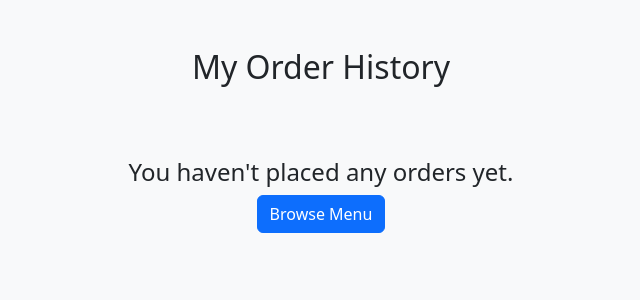
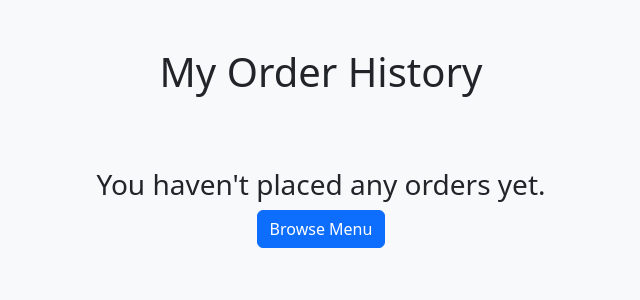
Before and after one commit to Thejan22/restaurant-ordering-system, a Django app: template templates/accounts/order_history.html in a window 1280 px wide. Shown: the part 56-356 px from the top of the page, without its empty margins (319-959 px from the left). Run offline with Django 5.2, Linux system fonts and the light colour scheme; the template is opened without the code that fills it, so the values that code supplies are empty; some libraries are stand-ins or nearby versions.

Commit message:
Update order history template for improved layout

```diff
--- a/templates/accounts/order_history.html
+++ b/templates/accounts/order_history.html
@@ -4,7 +4,7 @@
 
 {% block content %}
 <div class="container my-5">
-    <h2 class="text-center mb-4">My Order History</h2>
+    <h1 class="text-center mb-4">My Order History</h1>
 
     {% if orders %}
         <div class="row">
@@ -31,7 +31,7 @@
     {% else %}
         <!-- No orders message -->
         <div class="text-center py-5">
-            <h4>You haven't placed any orders yet.</h4>
+            <h3>You haven't placed any orders yet.</h3>
              <!-- Redirect to menu -->
             <a href="/menu/" class="btn btn-primary">Browse Menu</a>
         </div>
```
